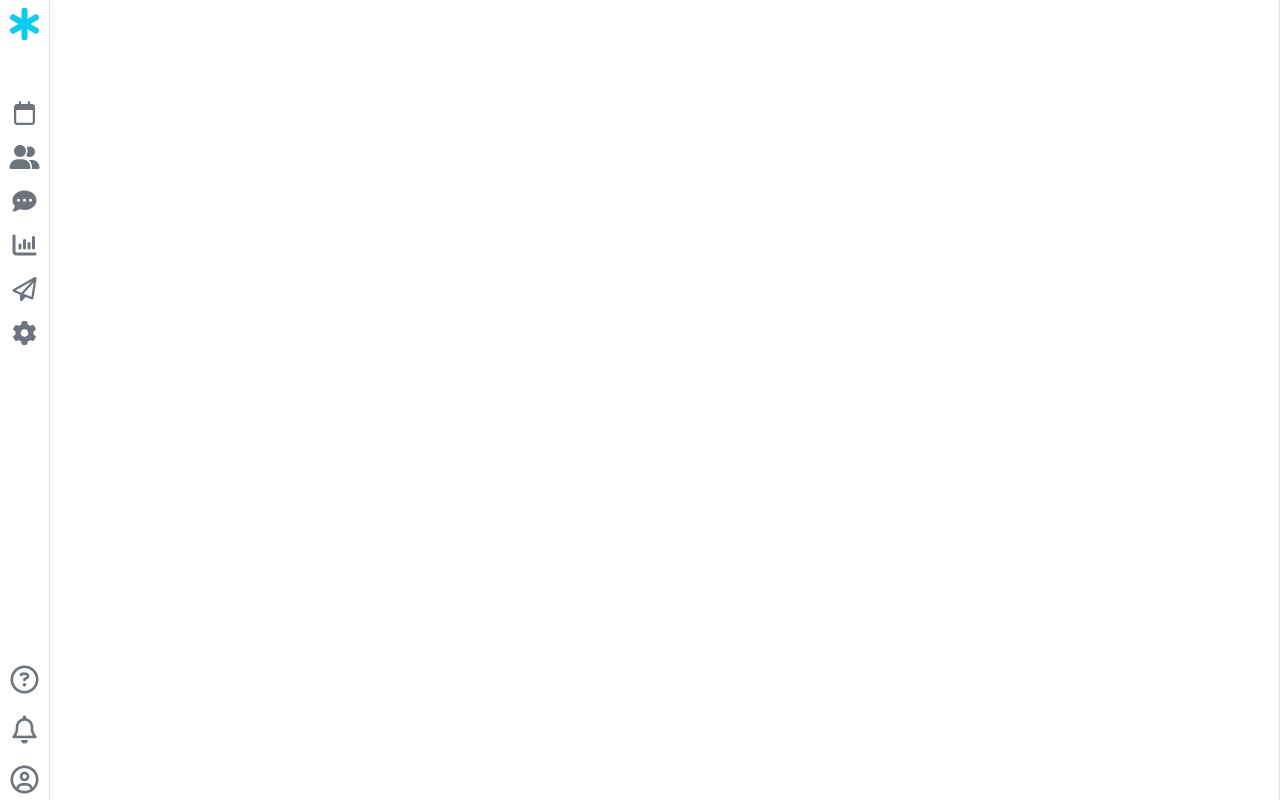
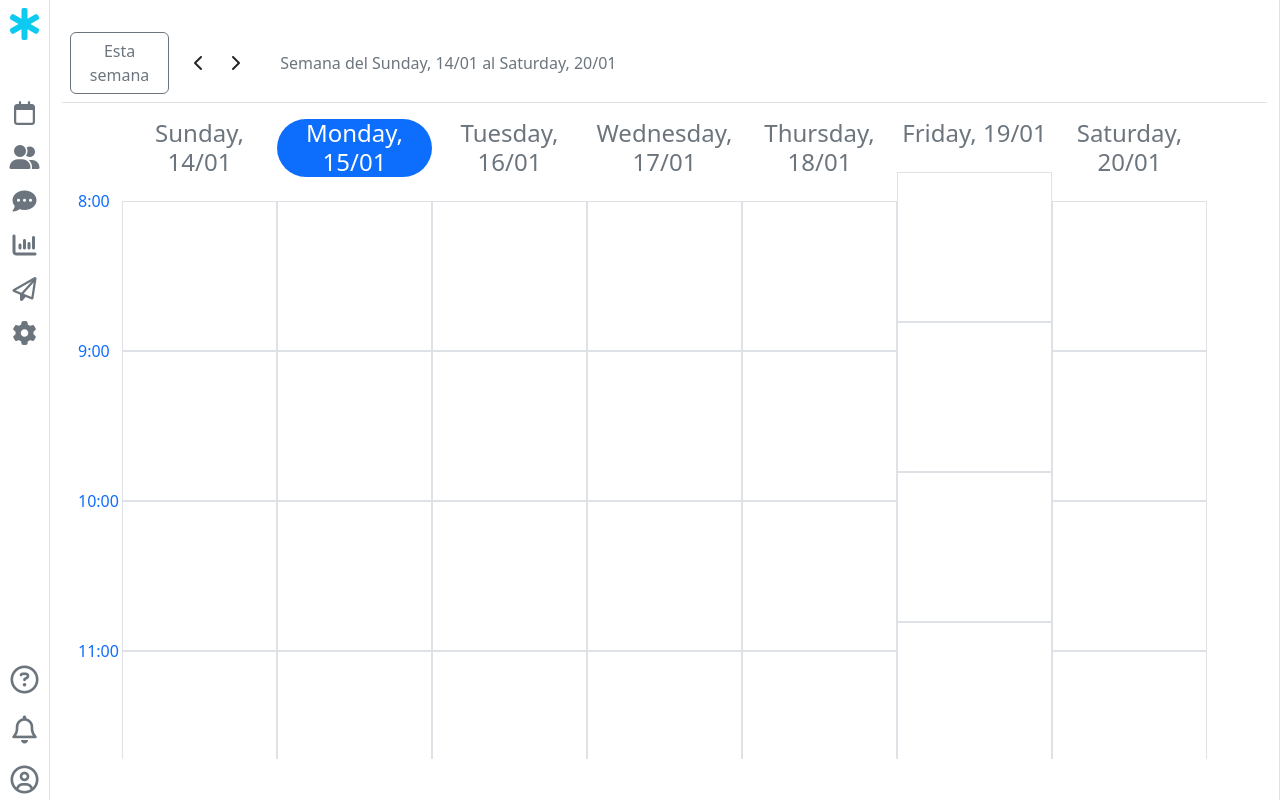
Before and after one commit to michelcub/medical_tool_angular, an Angular app: page /calendar in a window 1280 px wide. Before the commit this address led to /. Built offline with nearby package versions, Linux system fonts and the light colour scheme.

Commit message:
agregado view de calendario e imprementacion basica de el

```diff
--- a/package.json
+++ b/package.json
@@ -9,7 +9,6 @@
     "test": "ng test",
     "esbuild": "esbuild --omit=dev my-app.js --bundle --outfile my-app.js.bundle"
   },
-
   "private": true,
   "dependencies": {
     "@angular/animations": "^17.0.0",
@@ -23,7 +22,9 @@
     "@ngrx/effects": "^17.1.0",
     "@ngrx/store": "^17.1.0",
     "crypto-js": "^4.2.0",
+    "moment": "^2.30.1",
     "rxjs": "~7.8.0",
+    "sortablejs": "^1.15.2",
     "tslib": "^2.3.0",
     "zone.js": "~0.14.2"
   },
@@ -33,6 +34,7 @@
     "@angular/compiler-cli": "^17.0.0",
     "@types/crypto-js": "^4.2.1",
     "@types/jasmine": "~5.1.0",
+    "@types/sortablejs": "^1.15.7",
     "jasmine-core": "~5.1.0",
     "karma": "~6.4.0",
     "karma-chrome-launcher": "~3.2.0",
--- a/src/app/app.component.html
+++ b/src/app/app.component.html
@@ -7,7 +7,7 @@
               <li><i class="fa-solid fa-star-of-life text-info fs-2"></i></li>
               <!--Icon-->
               <!--Calendar-->
-              <li><a href=""><i class="fa-regular fa-calendar mt-5 text-secondary icon_menu"></i></a></li>
+              <li><a [href]="'calendar/'"><i class="fa-regular fa-calendar mt-5 text-secondary icon_menu"></i></a></li>
               <!--Paciente-->
               <li><a [routerLink]="'pacientes/'"><i class="fa-solid fa-user-group text-secondary icon_menu"></i></a></li>
               <!--chat-->
@@ -17,7 +17,7 @@
               <!--Email-->
               <li><a href=""><i class="fa-regular fa-paper-plane text-secondary icon_menu"></i></a></li>
               <!--Configuracion-->
-              <li><a href=""><i class="fa-solid fa-gear text-secondary icon_menu"></i></a></li>
+              <li><a [href]="'calendar/'"><i class="fa-solid fa-gear text-secondary icon_menu"></i></a></li>
           </ul>
 
           <ul class="nav d-flex flex-column fs-3 align-items-center gap-2">
--- a/src/app/app.routes.ts
+++ b/src/app/app.routes.ts
@@ -9,6 +9,7 @@ import { LoginComponent } from './page/login/login.component';
 import { RegisterComponent } from './page/register/register.component';
 import { PacienteEpisodioComponent } from './page/paciente-episodio/paciente-episodio.component';
 import { MyProfileComponent } from './page/my-profile/my-profile.component';
+import { CalendarComponent } from './page/calendar/calendar.component';
 
 export const routes: Routes = [
     {
@@ -43,5 +44,9 @@ export const routes: Routes = [
     {
         path:'my-profile',
         component: MyProfileComponent
+    },
+    {
+        path:'calendar',
+        component: CalendarComponent
     }
 ];
--- /dev/null
+++ b/src/app/page/calendar/calendar.component.css
@@ -0,0 +1,12 @@
+.box-calendar{
+    height: 150px;
+}
+
+.calendar-container{
+    height: 80vh;
+}
+
+.hora-absolute{
+    left: -45px;
+    top: -13px;
+}
--- /dev/null
+++ b/src/app/page/calendar/calendar.component.html
@@ -0,0 +1,61 @@
+<section class="container-fluid p-4">
+  <div class="row d-flex align-items-center border-bottom p-2">
+    <button class="btn btn-outline-secondary col-1" (click)="resetToCurrentWeek()">Esta semana</button>
+    <div class="col-1">
+      <button (click)="goToPreviousWeek()"  class="btn col"><i class="fa-solid fa-chevron-left"></i></button>
+      <button (click)="goToNextWeek()" class="btn col-2"><i class="fa-solid fa-chevron-right"></i></button>
+    </div>
+    <div class="col">
+      Semana del {{ daysInWeek[0] }} al {{ daysInWeek[6] }}
+    </div>
+
+  </div>
+
+  <div class="row text-center px-5 m-0 overflow-y-auto calendar-container mt-3 position-relative">
+    @for(dayInWeek of daysInWeek; track $index){
+      <div class="col m-0 p-0 ">
+        <div class="mb-4 position-sticky sticky-top bg-white">
+          @if (toDay == dayInWeek) {
+            <h4 class="bg-primary text-white rounded-pill">{{dayInWeek}}</h4>
+          }@else {
+            <h4 class="text-secondary">{{dayInWeek}}</h4>
+          }
+        </div>
+        <div>
+          @for (hour of hoursOpen; track $index) {
+
+            <div class="border box-calendar position-relative box-component" id="{{weeksOfYear[$index]}}" [attr.hour]="hour" (click)="selectDay($event)"   data-bs-toggle="modal" data-bs-target="#staticBackdrop">
+              @if(dayInWeek.toString().includes("Sunday")){
+                <span class="position-absolute  text-primary hora-absolute">{{hour}}</span>
+            }
+            </div>
+
+        }
+        </div>
+      </div>
+    }
+
+  </div>
+</section>
+
+
+
+
+<!-- Modal -->
+<div class="modal fade" id="staticBackdrop" data-bs-backdrop="static" data-bs-keyboard="false" tabindex="-1" aria-labelledby="staticBackdropLabel" aria-hidden="true">
+  <div class="modal-dialog">
+    <div class="modal-content">
+      <div class="modal-header">
+        <h1 class="modal-title fs-5" id="staticBackdropLabel">Crear cita</h1>
+        <button type="button" class="btn-close" data-bs-dismiss="modal" aria-label="Close"></button>
+      </div>
+      <div class="modal-body">
+        <p>Seleccionado: {{selectedDay.date}}</p>
+      </div>
+      <div class="modal-footer">
+        <button type="button" class="btn btn-secondary" data-bs-dismiss="modal">Close</button>
+        <button type="button" class="btn btn-primary">Understood</button>
+      </div>
+    </div>
+  </div>
+</div>
--- /dev/null
+++ b/src/app/page/calendar/calendar.component.ts
@@ -0,0 +1,89 @@
+import { Component, OnInit, Input } from '@angular/core';
+import Sortable from 'sortablejs';
+import  moment from 'moment';
+
+
+@Component({
+  selector: 'app-calendar',
+  templateUrl: './calendar.component.html',
+  styleUrls: ['./calendar.component.css']
+})
+export class CalendarComponent implements OnInit {
+
+  daysInWeek = ['Lunes', 'Martes', 'Miercoles', 'Jueves', 'Viernes', 'Sabado', 'Domingo']
+
+  hoursOpen = ['8:00', '9:00', '10:00', '11:00', '12:00', '13:00', '14:00', '15:00', '16:00','17:00', '18:00', '19:00', '20:00']
+
+  weeksOfYear: string[] = [];
+
+
+  toDay :any
+
+
+  currentDate = moment();
+
+  selectedDay = {
+    date: '',
+    hour: ''
+  }
+
+  constructor() { }
+
+  ngOnInit() {
+    this.initializeDragAndDrop();
+    this.updateDaysInWeek();
+    this.toDay = moment().format('dddd, DD/MM');
+    console.log(this.toDay);
+  }
+
+  initializeDragAndDrop() {
+    const containers = document.querySelectorAll('.box-calendar');
+
+    containers.forEach(container => {
+      // Realizamos un casting de 'container' a 'HTMLElement'
+      if (container instanceof HTMLElement) {
+        new Sortable(container, {
+          group: 'shared', // Esto permite arrastrar entre diferentes contenedores
+          animation: 150,  // Duración de la animación en ms
+          // Puedes añadir más opciones según tus necesidades
+        });
+      }
+    });
+  }
+
+  goToNextWeek() {
+    this.currentDate.add(1, 'weeks');
+    this.updateDaysInWeek();
+  }
+
+  goToPreviousWeek() {
+    this.currentDate.subtract(1, 'weeks');
+    this.updateDaysInWeek();
+  }
+
+  updateDaysInWeek() {
+    this.daysInWeek = [];
+    this.weeksOfYear = [];
+    const startOfWeek = this.currentDate.clone().startOf('week');
+    for (let i = 0; i < 7; i++) {
+      const day = startOfWeek.clone().add(i, 'days');
+      this.daysInWeek.push(day.format('dddd, DD/MM'));
+      this.weeksOfYear.push(day.format('dddd, DD/MM/YYYY')); // Añade año aquí
+    }
+    console.log(this.weeksOfYear);
+  }
+
+
+  resetToCurrentWeek() {
+    this.currentDate = moment(); // Establece la fecha actual
+    this.updateDaysInWeek();     // Actualiza la vista de la semana
+  }
+
+  selectDay(event:Event){
+    const target = event.target as HTMLInputElement
+    this.selectedDay.date = target.id
+    this.selectedDay.hour = target.getAttribute('hour')||''
+    console.log(this.selectedDay)
+  }
+
+}
--- a/src/index.html
+++ b/src/index.html
@@ -11,6 +11,10 @@
   <script src="https://cdn.jsdelivr.net/npm/bootstrap@5.3.2/dist/js/bootstrap.bundle.min.js" integrity="sha384-C6RzsynM9kWDrMNeT87bh95OGNyZPhcTNXj1NW7RuBCsyN/o0jlpcV8Qyq46cDfL" crossorigin="anonymous"></script>
   <!-- # Font Awesome CDN -->
   <script src="https://kit.fontawesome.com/ee37c672c1.js" crossorigin="anonymous"></script>
+
+  <!-- # Sortable -->
+  <script src="https://cdnjs.cloudflare.com/ajax/libs/Sortable/1.10.2/Sortable.min.js"></script>
+
 </head>
 <body>
   <app-root></app-root>
```
Also changed, not shown: 2 other files (tests, documents, lock files or other folders).
